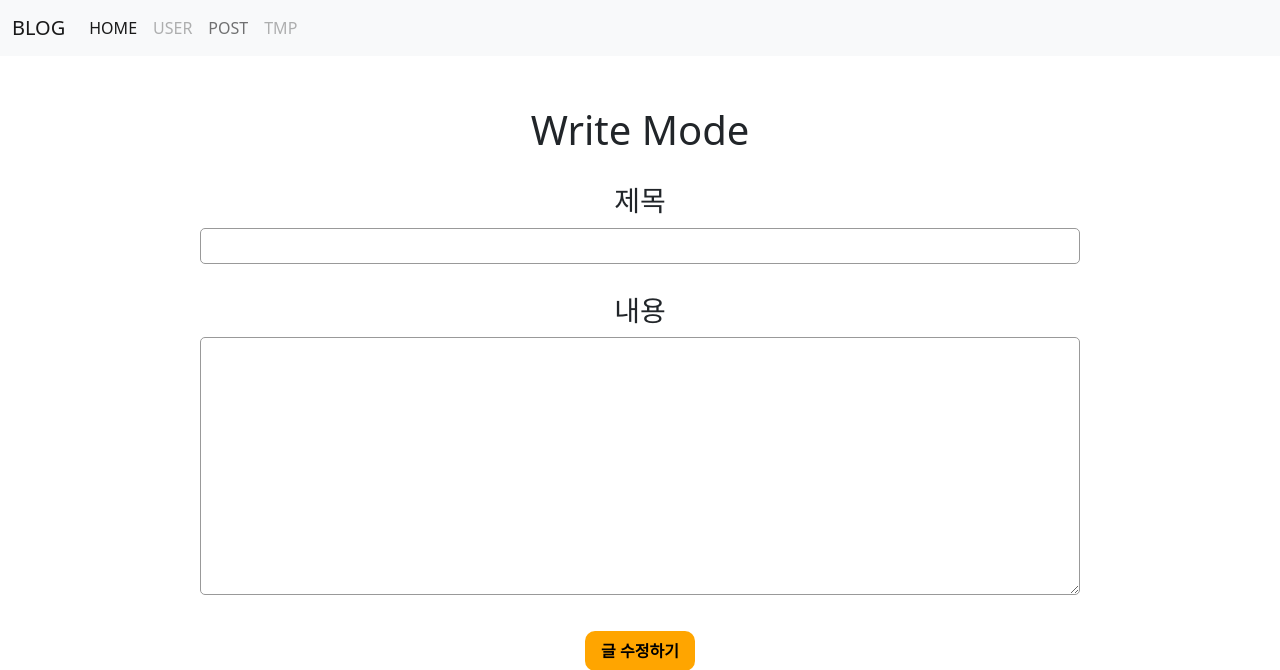
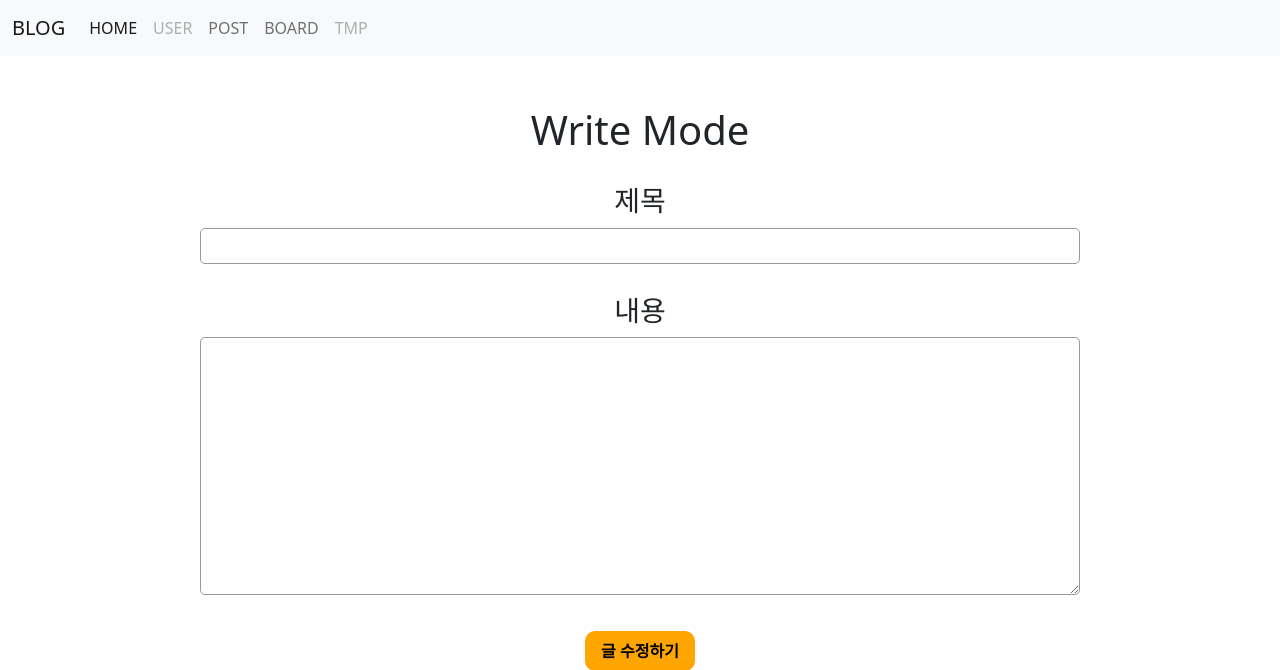
Before and after one commit to DEVZZAME/Express.js-blog, a Node project: template views/boards_modify.ejs in a window 1280 px wide. Shown: the top 670 px of the page. Run offline with Node 20 templates, Linux system fonts and the light colour scheme; the template is opened without the code that fills it, so the values that code supplies are empty.

Commit message:
modify nav.html

```diff
--- a/views/nav.html
+++ b/views/nav.html
@@ -16,6 +16,9 @@
           <a class="nav-link" href="/posts">POST</a>
         </li>
         <li class="nav-item">
+          <a class="nav-link" href="/boards">BOARD</a>
+        </li>
+        <li class="nav-item">
           <a class="nav-link disabled">TMP</a>
         </li>
       </ul>
```
